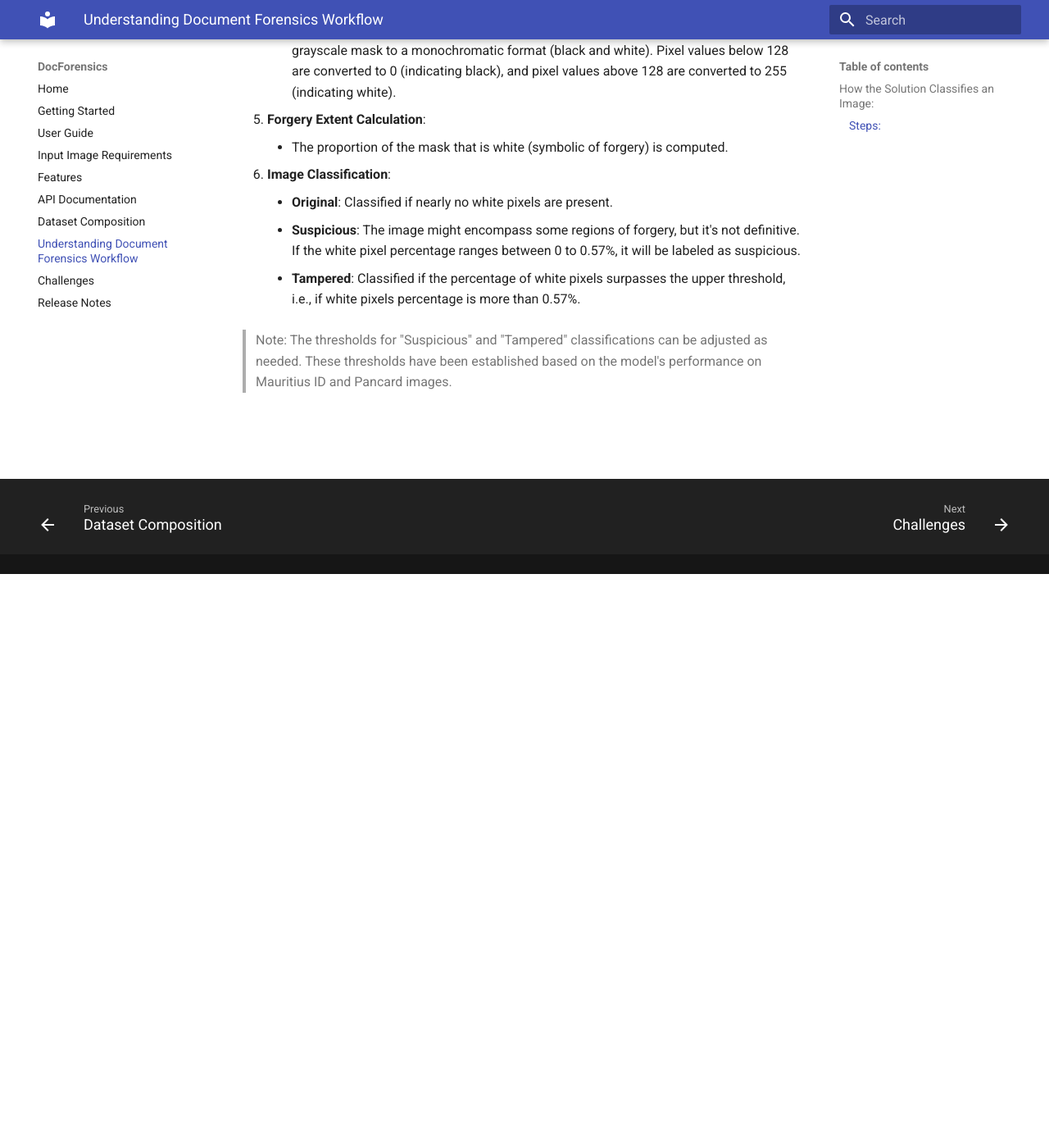
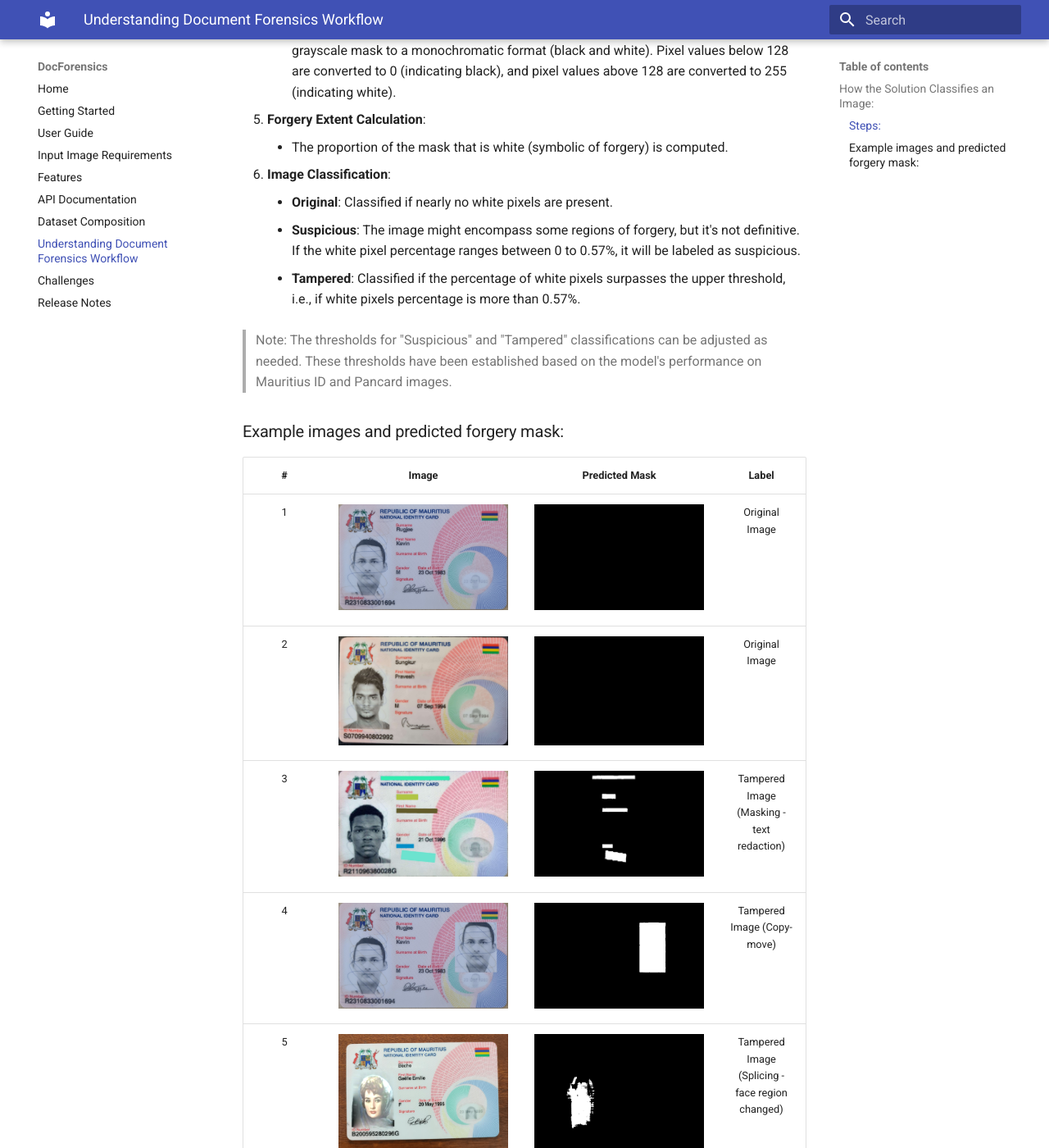
Before and after one commit to Nivratti/DocForensics_documentation, an MkDocs documentation site: the page built from docs/understanding_document_forensics_workflow.md, in a window 1280 px wide and 1400 px high, scrolled down 700 px. Shown: the whole window at 82% size. Built offline with MkDocs 1.6.1 and Material for MkDocs 9.7.7, drawn with Linux system fonts in a browser that asks for light colours.

Commit message:
added sample images and predition mask in table format to compare original vs tampered images easily

```diff
--- a/docs/understanding_document_forensics_workflow.md
+++ b/docs/understanding_document_forensics_workflow.md
@@ -21,3 +21,14 @@ The solution employs a trained model to identify the forgery regions within an i
     - **Tampered**: Classified if the percentage of white pixels surpasses the upper threshold, i.e., if white pixels percentage is more than 0.57%.
 
 > Note: The thresholds for "Suspicious" and "Tampered" classifications can be adjusted as needed. These thresholds have been established based on the model's performance on Mauritius ID and Pancard images.
+
+
+### Example images and predicted forgery mask:
+
+|  #  |    Image  | Predicted Mask | Label |
+|:---:|:---------:|:--------------:|:-----:|
+| 1| ![Image1](assets/images/samples_with_predicted_mask/original/01-original.jpeg){ width="300" } | ![PredictedMask1](assets/images/samples_with_predicted_mask/original/01-original-predicted-mask.png){ width="300" } | Original Image |
+| 2| ![Image2](assets/images/samples_with_predicted_mask/original/02-original.jpg) | ![PredictedMask2](assets/images/samples_with_predicted_mask/original/02-original-predicted-mask.png) | Original Image |
+| 3| ![Image3](assets/images/samples_with_predicted_mask/tampered/tampered-01.jpeg) | ![PredictedMask3](assets/images/samples_with_predicted_mask/tampered/tampered-01-predicted-mask.png) | Tampered Image (Masking - text redaction) |
+| 4| ![Image4](assets/images/samples_with_predicted_mask/tampered/tampered-02.jpeg) | ![PredictedMask4](assets/images/samples_with_predicted_mask/tampered/tampered-02-predicted-mask.png) | Tampered Image (Copy-move)|
+| 5| ![Image5](assets/images/samples_with_predicted_mask/tampered/tampered-03-slicing.png) | ![PredictedMask2](assets/images/samples_with_predicted_mask/tampered/tampered-03-slicing-predicted-mask.png) | Tampered Image (Splicing - face region changed) |
--- a/mkdocs.yml
+++ b/mkdocs.yml
@@ -35,6 +35,7 @@ markdown_extensions:
   - pymdownx.superfences
   - attr_list
   - md_in_html
+  - tables
 
 plugins:
   - glightbox
```
Also changed, not shown: docs/assets/images/samples_with_predicted_mask/original/01-original-predicted-mask.png (added), docs/assets/images/samples_with_predicted_mask/original/01-original.jpeg (added), docs/assets/images/samples_with_predicted_mask/original/02-original-predicted-mask.png (added), docs/assets/images/samples_with_predicted_mask/original/02-original.jpg (added), docs/assets/images/samples_with_predicted_mask/tampered/tampered-01-predicted-mask.png (added), docs/assets/images/samples_with_predicted_mask/tampered/tampered-01.jpeg (added), docs/assets/images/samples_with_predicted_mask/tampered/tampered-02-predicted-mask.png (added), docs/assets/images/samples_with_predicted_mask/tampered/tampered-02.jpeg (added), docs/assets/images/samples_with_predicted_mask/tampered/tampered-03-slicing-predicted-mask.png (added), docs/assets/images/samples_with_predicted_mask/tampered/tampered-03-slicing.png (added).
